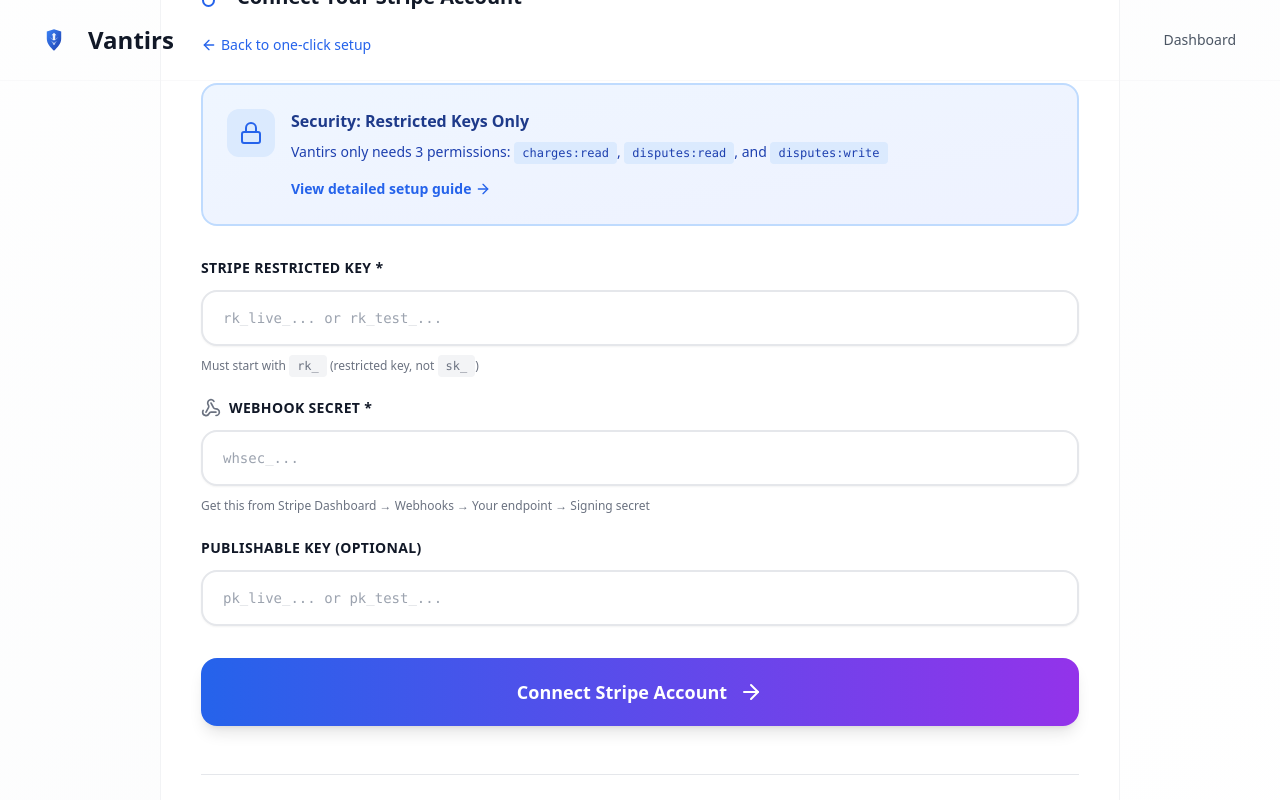
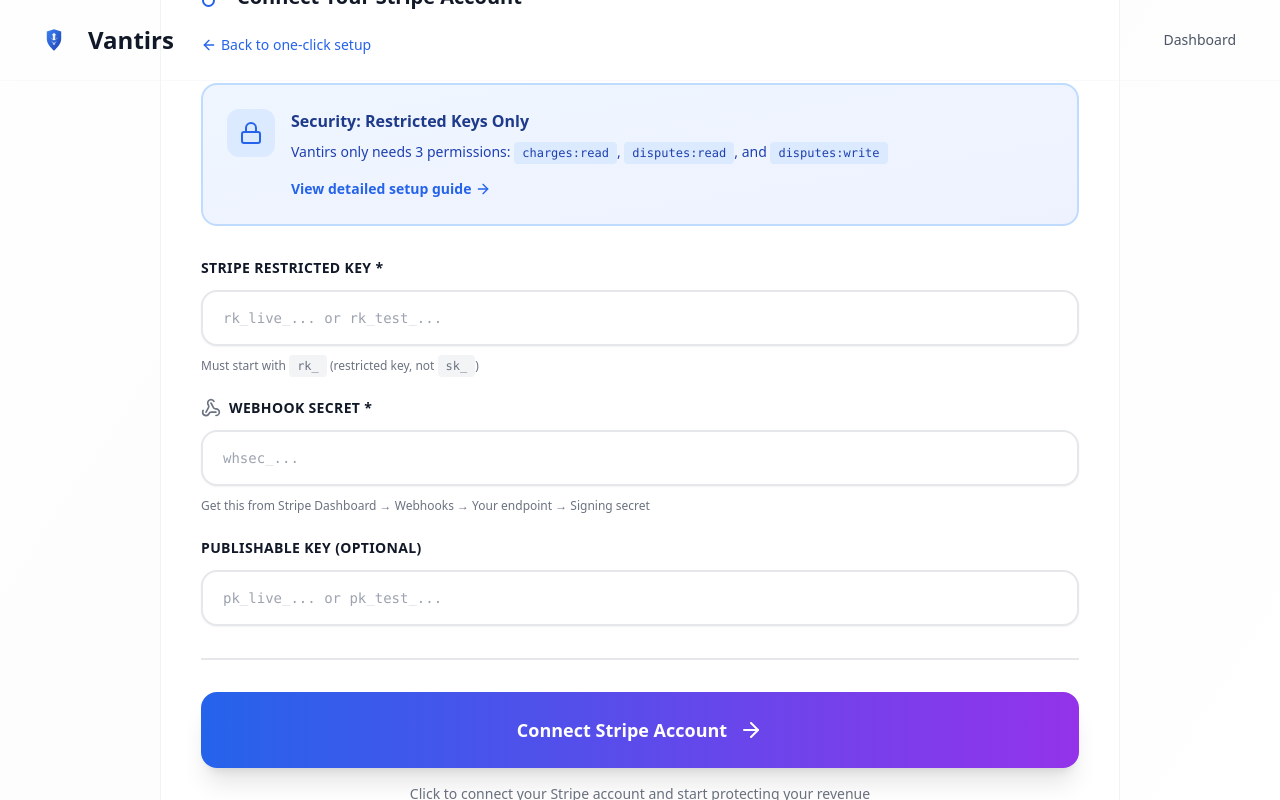
Before and after one commit to nandanreddy077-spec/vantirs, a Next.js app in the folder ShieldRate/: page /onboarding in a window 1280 px wide. Both pictures are taken after a click on the button "Or connect manually with API keys". Shown: the part 799-1599 px from the top of the page. Built offline with nearby package versions, Linux system fonts and the light colour scheme.

Commit message:
Fix: Make submit button more visible on onboarding page
- Added prominent separator above submit button
- Increased button size and spacing
- Added helper text below button
- Enhanced hover effects for better visibility

```diff
--- a/ShieldRate/app/onboarding/page.tsx
+++ b/ShieldRate/app/onboarding/page.tsx
@@ -488,10 +488,12 @@
                           </div>
                         </div>
 
+                        {/* Submit Button - Prominent */}
+                        <div className="mt-10 pt-8 border-t-2 border-gray-200">
                           <button
                             type="submit"
                             disabled={loading}
-                          className="w-full group relative overflow-hidden bg-gradient-to-r from-blue-600 to-purple-600 text-white py-5 px-6 rounded-2xl font-bold text-lg shadow-lg hover:from-blue-700 hover:to-purple-700 transition-all duration-300 disabled:opacity-50 disabled:cursor-not-allowed flex items-center justify-center space-x-3"
+                            className="w-full group relative overflow-hidden bg-gradient-to-r from-blue-600 to-purple-600 text-white py-6 px-6 rounded-2xl font-bold text-lg shadow-xl hover:shadow-2xl hover:from-blue-700 hover:to-purple-700 transition-all duration-300 disabled:opacity-50 disabled:cursor-not-allowed flex items-center justify-center space-x-3 transform hover:scale-[1.02]"
                           >
                             {loading ? (
                               <>
@@ -506,6 +508,10 @@
                             )}
                             <div className="absolute inset-0 bg-white/0 group-hover:bg-white/10 transition-colors"></div>
                           </button>
+                          <p className="text-center text-sm text-gray-500 mt-4">
+                            Click to connect your Stripe account and start protecting your revenue
+                          </p>
+                        </div>
                       </form>
                     )}
                   </div>
```
Lines whose indentation alone changed are shown as unchanged.
